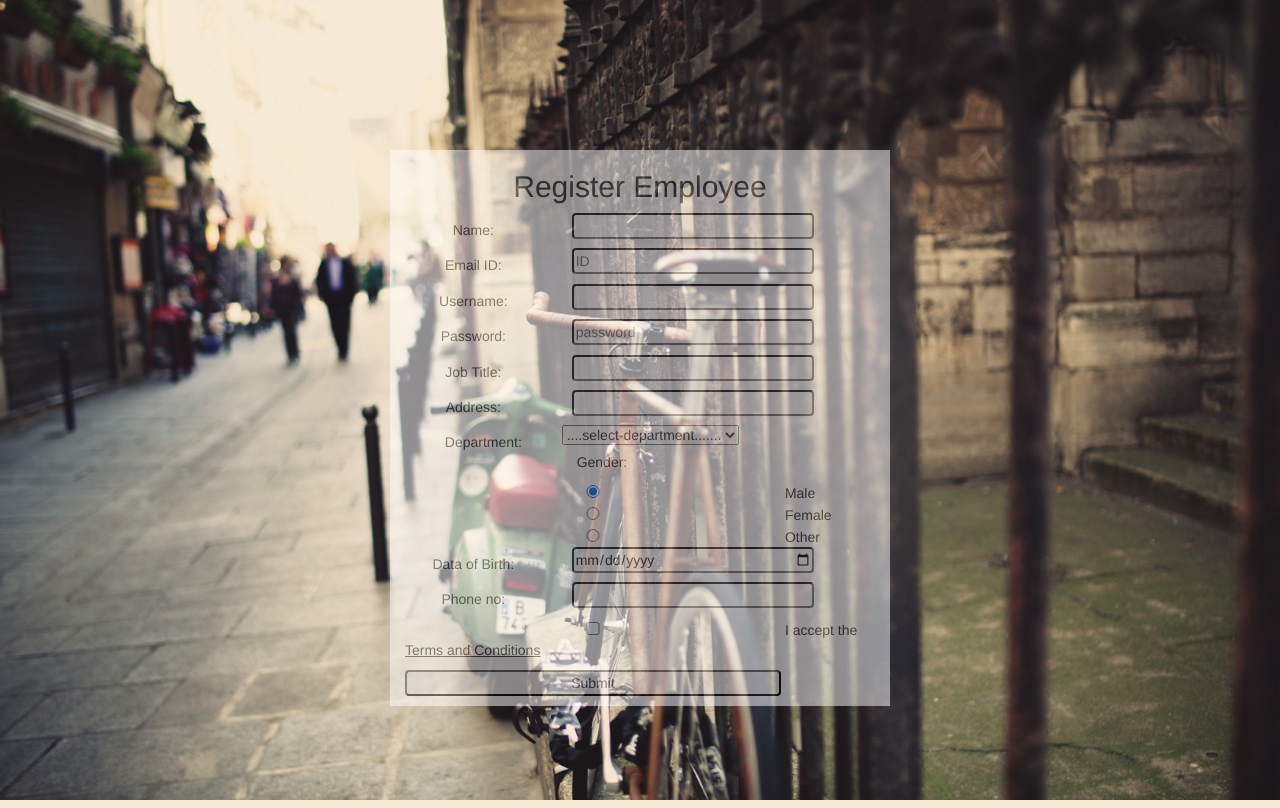
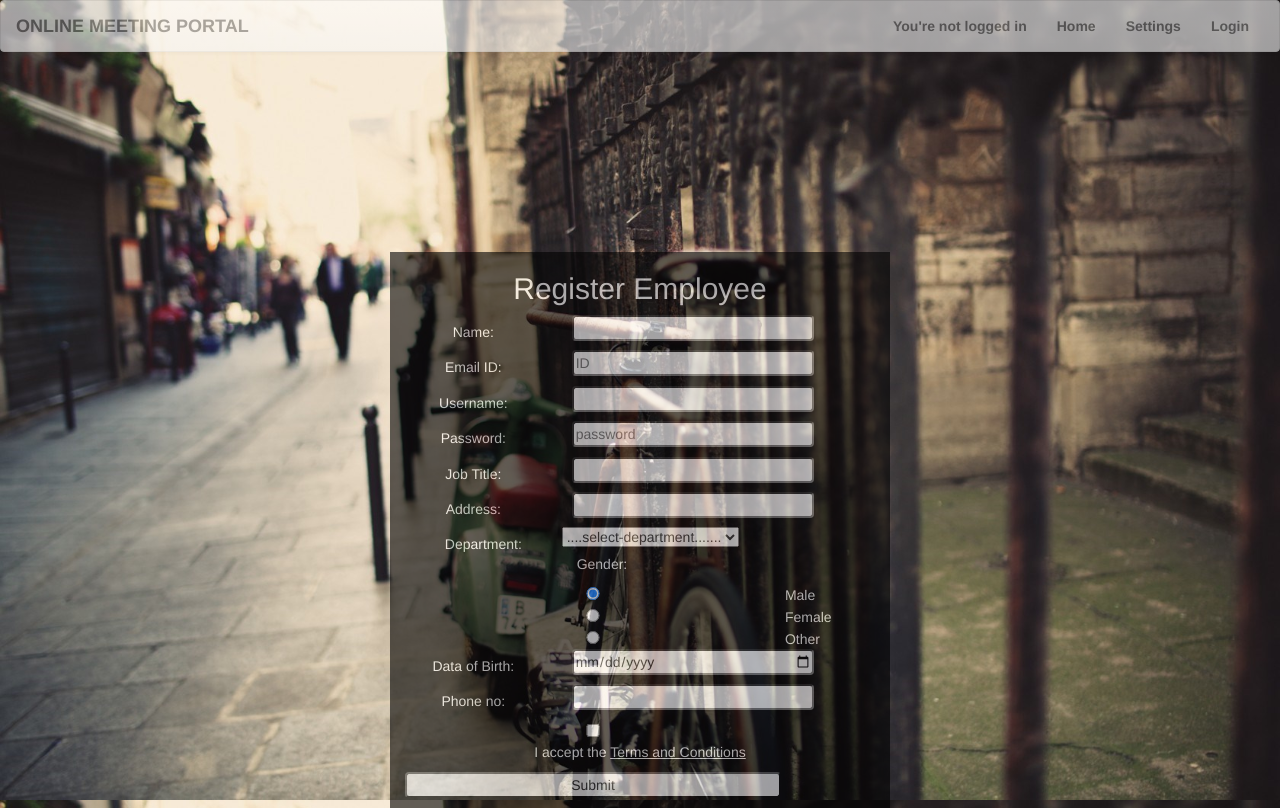
Before and after one commit to satishcj/Online-Meeting-Dash-Board, a PHP site: page /registeremployee.php in a window 1280 px wide. Run offline with PHP 8.4, Linux system fonts and the light colour scheme.

Commit message:
Add files via upload

```diff
--- a/registeremployee.php
+++ b/registeremployee.php
@@ -1,24 +1,70 @@
+<?php
+session_start();
+$_SESSION['sres']=NULL;
+?>
 <!DOCTYPE html>
 <html>
 <head>
 	<meta charset="utf-8">
     <meta name="viewport" content="width=device-width, initial-scale=1.0">
-    <title>Invitation</title>
+    <title>Register Employee</title>
     <link rel="stylesheet" href="assets/bootstrap/css/bootstrap.min.css">
     <link rel="stylesheet" href="assets/css/styles.set2.css">
 </head>
 <body>
 
-	<div class="container" style="width: 500px; background: #ffffff; opacity: 0.5; margin-top: 150px ">
+	    <header>
+        <nav class="navbar navbar-default">
+            <div class="container-fluid">
+                <div class="navbar-header"><a class="navbar-brand navbar-link" href="#"><strong>ONLINE MEETING PORTAL</strong></a>
+                    <button class="navbar-toggle collapsed" data-toggle="collapse" data-target="#navcol-1"><span class="sr-only">Toggle navigation</span><span class="icon-bar"></span><span class="icon-bar"></span><span class="icon-bar"></span></button>
+                </div>
+                <div class="collapse navbar-collapse" id="navcol-1">
+                    <ul class="nav navbar-nav navbar-right">
+                       	 <li role="presentation"><a href=""><strong>
+                        	<?php
+                        		if (isset($_SESSION['u_email']))
+                        		{
+                        			$temp = $_SESSION['u_firstname'] ;
+                        			echo "Hello $temp";
+                        		}
+                        		else
+                        		{
+                        			echo "You're not logged in";
+                        		}
+                        	?>
+                        </strong></a></li>
+                        <li role="presentation"><a href="home.php"><strong>Home </strong></a></li>
+                        <li role="presentation"><a href="set1.php"><strong>Settings </strong></a></li>
+                        <li role="presentation"><a href="includes/logout.inc.php"><strong>
+                        	<?php
+                        		if (isset($_SESSION['u_email']))
+                        		{
+                        			echo "Logout";
+                        		}
+                        		else
+                        		{
+                        			echo "Login";
+                        		}
+                        	?>
+                        </strong></a></li>
+
+                    </ul>
+                </div>
+            </div>
+        </nav>
+</header>
+
+	<div class="container" style="width: 500px; background: #000; opacity: 0.6; margin-top: 200px ">
 		<div class="row">
-			<div class="col col-md-12" style="text-align: center;">
+			<div class="col col-md-12" style="text-align: center; color: #fff">
 				<strong>
 					<h2>Register Employee</h2>
 				</strong>
 			</div>
 		</div>
 		<div class="row">
-			<div class="col col-md-4" style="text-align: center; ">
+			<div class="col col-md-4" style="text-align: center; color: #fff">
 				<h5>Name:</h5>
 			</div>
 			<div class="col col-md-8">
@@ -26,7 +72,7 @@
 			</div>
 		</div>
 		<div class="row">
-			<div class="col col-md-4" style="text-align: center; ">
+			<div class="col col-md-4" style="text-align: center; color: #fff">
 				<h5>Email ID:</h5>
 			</div>
 			<div class="col col-md-8">
@@ -34,7 +80,7 @@
 			</div>
 		</div>
 		<div class="row">
-			<div class="col col-md-4" style="text-align: center; ">
+			<div class="col col-md-4" style="text-align: center; color: #fff">
 				<h5>Username:</h5>
 			</div>
 			<div class="col col-md-8">
@@ -42,7 +88,7 @@
 			</div>
 		</div>
 		<div class="row">
-			<div class="col col-md-4" style="text-align: center; ">
+			<div class="col col-md-4" style="text-align: center; color: #fff">
 				<h5>Password:</h5>
 			</div>
 			<div class="col col-md-8">
@@ -50,7 +96,7 @@
 			</div>
 		</div>
 		<div class="row">
-			<div class="col col-md-4" style="text-align: center; ">
+			<div class="col col-md-4" style="text-align: center; color: #fff">
 				<h5>Job Title:</h5>
 			</div>
 			<div class="col col-md-8">
@@ -58,14 +104,14 @@
 			</div>
 		</div>
 		<div class="row">
-			<div class="col col-md-4" style="text-align: center; ">
+			<div class="col col-md-4" style="text-align: center; color: #fff">
 				<h5>Address:</h5>
 			</div>
 			<div class="col col-md-8">
 				<input type="text" name="" >
 			</div>
 		</div>
-		<div class="col col-md-4" style="text-align: center; ">
+		<div class="col col-md-4" style="text-align: center; color: #fff">
 				<h5>Department:</h5>
 			</div>
 		<select>
@@ -78,16 +124,16 @@
 
 		</select>
 
-		<div class="col col-md-4" style="text-align: left; ">
+		<div class="col col-md-4" style="text-align: left; color: #fff">
 				<h5>Gender:</h5>
 			</div>
-<div>
-  <input type="radio" name="gender" value="male" checked> Male
+<div style="color: #fff">
+  <input type="radio" name="gender" value="male" checked > Male
   <input type="radio" name="gender" value="female"> Female
   <input type="radio" name="gender" value="other"> Other
 
 <div class="row">
-			<div class="col col-md-4" style="text-align: center; ">
+			<div class="col col-md-4" style="text-align: center; color: #fff">
 				<h5>Data of Birth:</h5>
 			</div>
 			<div class="col col-md-8">
@@ -95,7 +141,7 @@
 			</div>
 		</div>
 <div class="row">
-			<div class="col col-md-4" style="text-align: center; ">
+			<div class="col col-md-4" style="text-align: center; color: #fff">
 				<h5>Phone no:</h5>
 			</div>
 			<div class="col col-md-8">
@@ -104,9 +150,10 @@
 </div>
 		</div>
 <form onsubmit="return checkForm(this);">
-<p><input type="checkbox" required name="terms"> I accept the <u>Terms and Conditions</u></p>
+<input type="checkbox" required name="terms"><p style="text-align: center; color: #fff">I accept the <u>Terms and Conditions</u></p>
 <p><input type="submit"></p>
 </form>
-
+	<script src="assets/js/jquery.min.js"></script>
+    <script src="assets/bootstrap/js/bootstrap.min.js"></script>
 </body>
 </html>
```
